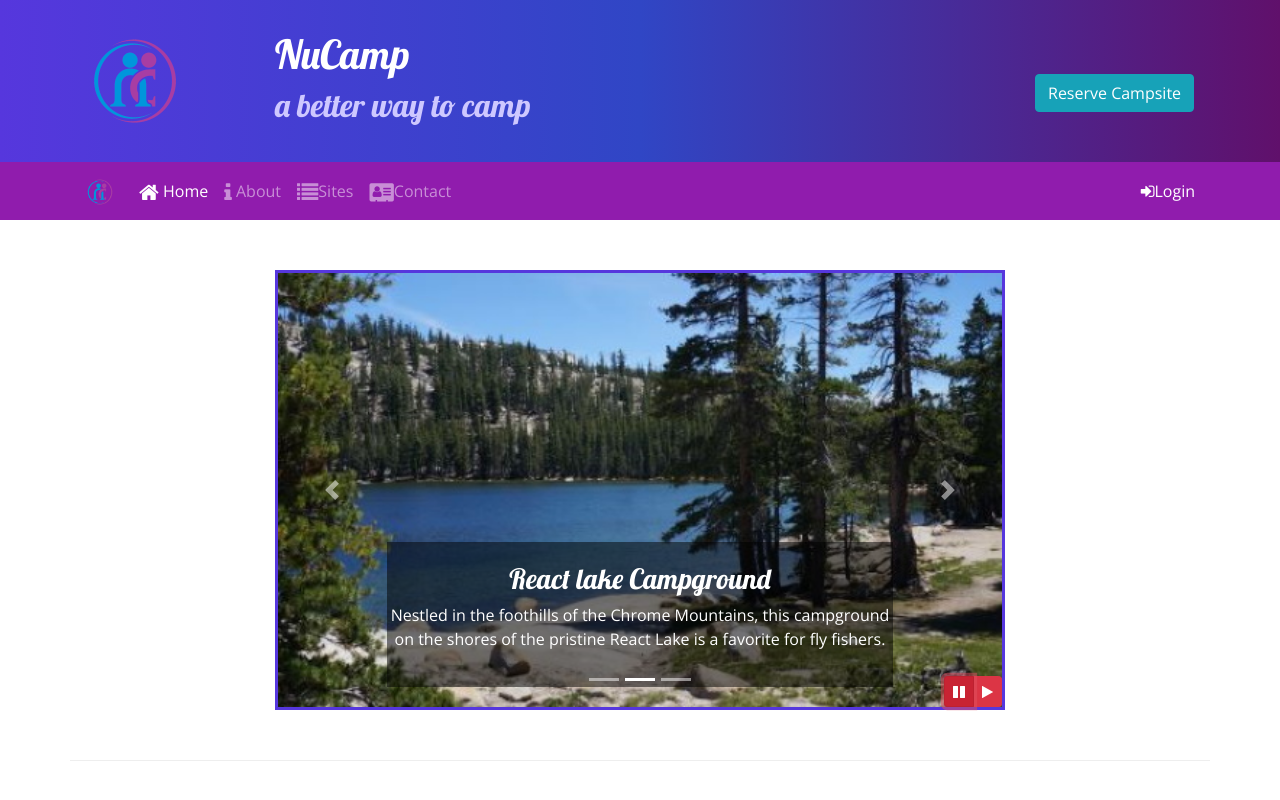
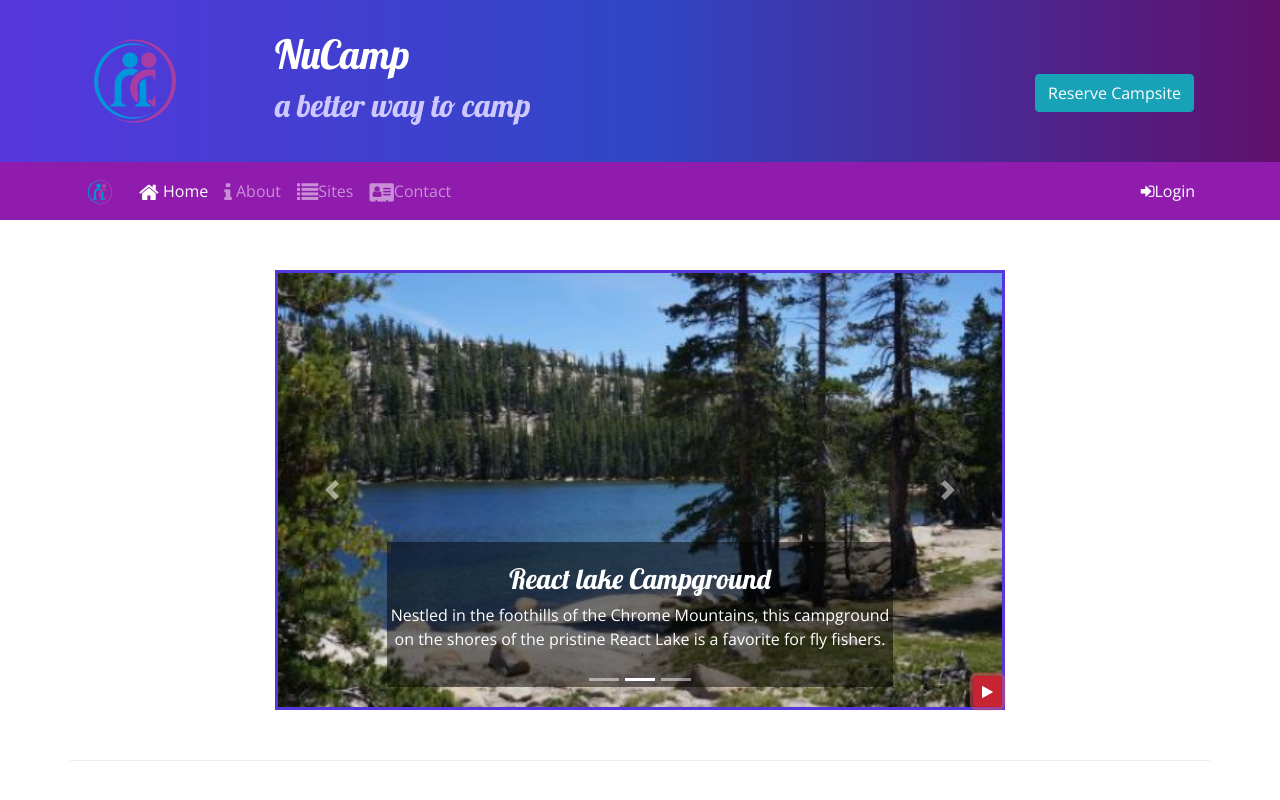
Before and after one commit to ccisaac87/Nucampsite, a website: page index.html in a window 1280 px wide. Both pictures are taken after a click on the button 959 px from the left and 691 px from the top of the page. Shown: the top 800 px of the page. Drawn offline with nearby package versions, Linux system fonts and the light colour scheme.

Commit message:
Bootstrap and jQuery Part 2

```diff
--- a/index.html
+++ b/index.html
@@ -207,14 +207,11 @@
                         <span class="carousel-control-next-icon"></span>
                         <span class="sr-only">Next</span>
                     </a>
-                    <div class="btn-group" id="carouselButton" >
-                        <button class="btn btn-danger btn-sm" id="carouselPause">
-                            <i class="fa fa-pause"></i>
-                        </button>
-                        <button class="btn btn-danger btn-sm" id="carouselPlay">
-                            <i class="fa fa-play"></i>
-                        </button>
-                    </div>
+                    <button class="btn btn-danger btn-sm" id="carouselButton">
+                        <i class="fa fa-pause"></i>
+                    </button>
+
+
                 </div>
             </div>
         </div>
@@ -317,14 +314,19 @@
 
     <script>
         $(function() {
-            $(".carousel").carousel( { interval: 2000, pause: "false" } );
-            $("#carouselPause"). click(function() {
-                $(".carousel").carousel("pause");
+            $(".carousel").carousel( { interval: 2000 } );
+            $("#carouselButton").click(function(){
+                if ($("#carouselButton").children("i").hasClass("fa-pause")) {
+                    $(".carousel").carousel("pause");
+                    $("#carouselButton").children("i").removeClass("fa-pause");
+                    $("#carouselButton").children("i").addClass("fa-play");
+                } else {
+                    $(".carousel").carousel("cycle");
+                    $("#carouselButton").children("i").removeClass("fa-play");
+                    $("#carouselButton").children("i").addClass("fa-pause");
+                }
             });
-            $("#carouselPlay"). click(function() {
-                $(".carousel").carousel("cycle");
-            });
-        }
+        });
     </script>
 
 
```
